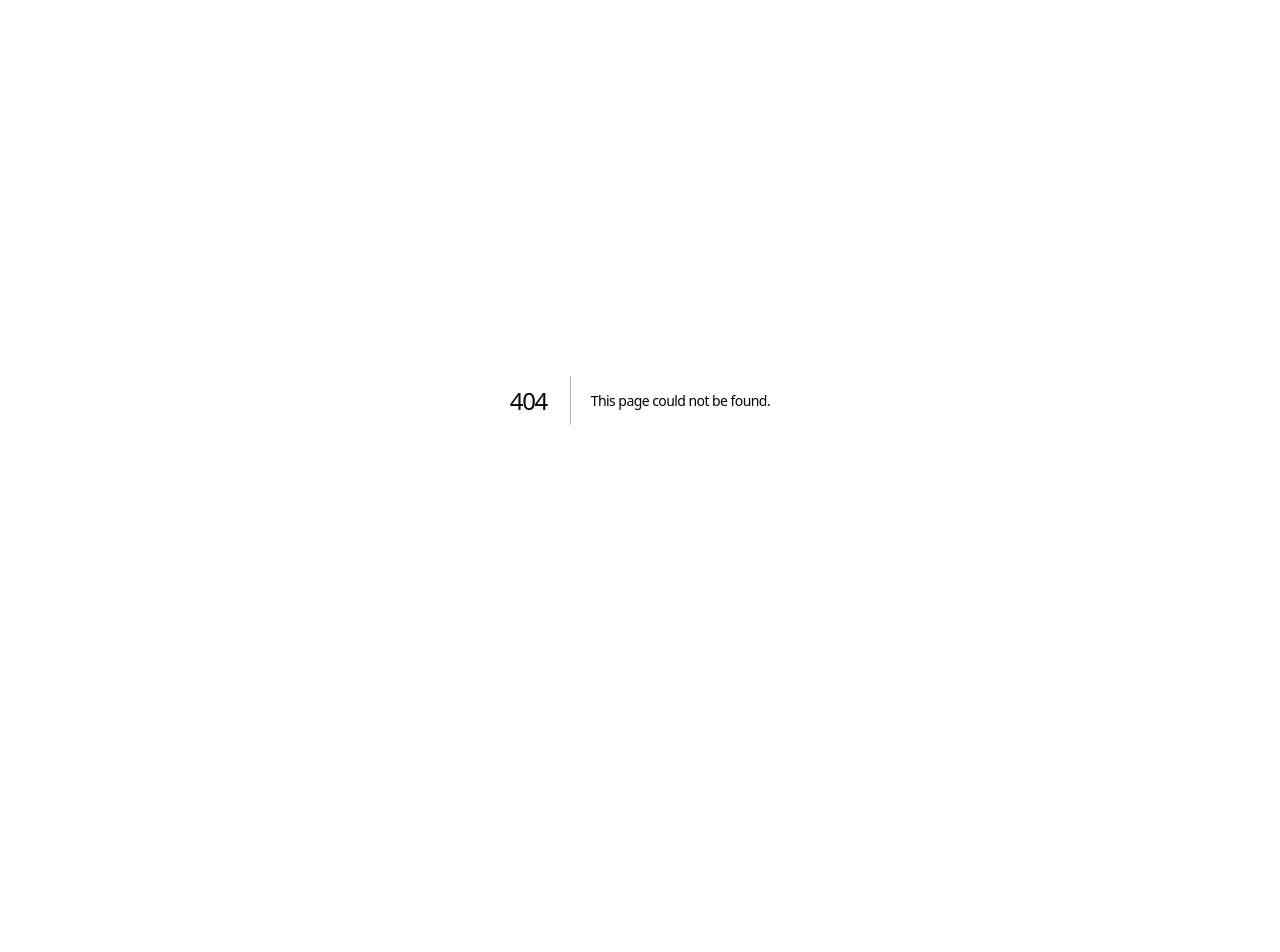
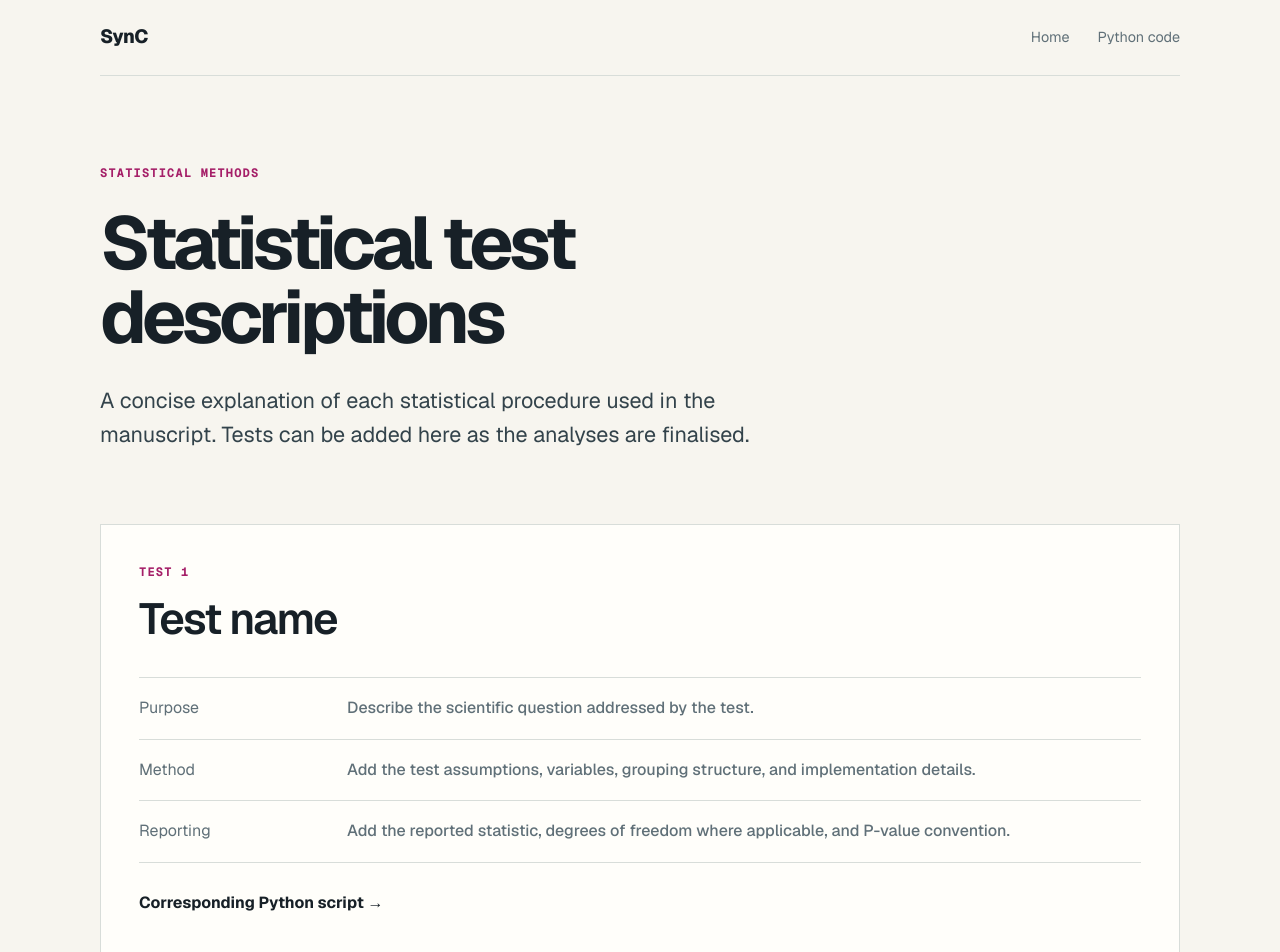
Before and after one commit to HaruoKasai/SynC-paper-site, a Next.js app: page /statistical-tests in a window 1280 px wide. Before the commit this address had no page. Shown: the top 952 px of the page. Before the commit the page ends 800 px from the top, so only its background shows below. Built offline with nearby package versions, Linux system fonts and the light colour scheme.

Commit message:
Add statistical methods and Python code pages

```diff
--- a/app/globals.css
+++ b/app/globals.css
@@ -227,12 +227,6 @@ dd {
   line-height: 1.5;
 }
 
-.scriptPlaceholder {
-  color: var(--muted);
-  font-family: var(--font-geist-mono), monospace;
-  font-size: 0.78rem;
-}
-
 dd a {
   text-underline-offset: 3px;
 }
@@ -264,6 +258,109 @@ dd a:focus-visible {
   text-underline-offset: 4px;
 }
 
+.detailLink {
+  font-weight: 590;
+}
+
+.subpageHero,
+.testCatalogue,
+.scriptCatalogue,
+.repositoryCallout {
+  width: min(1080px, calc(100% - 48px));
+  margin: 0 auto;
+}
+
+.subpageHero {
+  padding: 88px 0 72px;
+}
+
+.subpageHero h1 {
+  max-width: 880px;
+  font-size: clamp(2.8rem, 5.8vw, 5.6rem);
+}
+
+.testCatalogue,
+.scriptCatalogue {
+  padding: 0 0 76px;
+}
+
+.testCard,
+.scriptCard {
+  padding: 38px;
+  border: 1px solid var(--line);
+  background: var(--white);
+}
+
+.testCard h2,
+.scriptCard h2 {
+  margin-top: 14px;
+}
+
+.testCard dl {
+  margin: 34px 0 28px;
+  border-top: 1px solid var(--line);
+}
+
+.testCard dl > div {
+  display: grid;
+  grid-template-columns: 180px 1fr;
+  gap: 28px;
+  padding: 18px 0;
+  border-bottom: 1px solid var(--line);
+}
+
+.testCard dd {
+  color: var(--muted);
+  font-weight: 450;
+  line-height: 1.55;
+  text-align: left;
+}
+
+.scriptCard {
+  display: grid;
+  grid-template-columns: 1.25fr 0.75fr;
+  gap: 60px;
+}
+
+.scriptCard p:not(.sectionLabel) {
+  max-width: 650px;
+  color: var(--muted);
+  line-height: 1.6;
+}
+
+.filePanel {
+  display: flex;
+  align-items: flex-start;
+  flex-direction: column;
+  justify-content: center;
+  gap: 12px;
+  padding: 26px;
+  border-left: 1px solid var(--line);
+}
+
+.filePanel > span:first-child {
+  color: var(--muted);
+  font-size: 0.8rem;
+}
+
+.filePanel strong {
+  font-family: var(--font-geist-mono), monospace;
+  font-size: 0.9rem;
+}
+
+.repositoryCallout {
+  display: flex;
+  align-items: flex-end;
+  justify-content: space-between;
+  gap: 40px;
+  padding: 68px 0;
+  border-top: 1px solid var(--line);
+}
+
+.repositoryCallout h2 {
+  margin-top: 15px;
+}
+
 footer {
   min-height: 104px;
   display: flex;
@@ -274,12 +371,20 @@ footer {
   font-size: 0.8rem;
 }
 
+footer a {
+  text-underline-offset: 3px;
+}
+
 @media (max-width: 760px) {
   .nav,
   .hero,
   .codeSection,
   .statistics,
   .citation,
+  .subpageHero,
+  .testCatalogue,
+  .scriptCatalogue,
+  .repositoryCallout,
   footer {
     width: min(100% - 32px, 1080px);
   }
@@ -333,6 +438,28 @@ footer {
     align-items: flex-start;
   }
 
+  .testCard,
+  .scriptCard {
+    padding: 26px;
+  }
+
+  .testCard dl > div,
+  .scriptCard {
+    grid-template-columns: 1fr;
+    gap: 10px;
+  }
+
+  .filePanel {
+    margin-top: 18px;
+    border-top: 1px solid var(--line);
+    border-left: 0;
+  }
+
+  .repositoryCallout {
+    align-items: flex-start;
+    flex-direction: column;
+  }
+
   footer {
     align-items: flex-start;
     flex-direction: column;
--- a/app/page.tsx
+++ b/app/page.tsx
@@ -123,13 +123,12 @@ export default function Home() {
             <div>
               <dt>Statistical tests</dt>
               <dd className="testDetails">
-                <span>
-                  Explanations of the statistical procedures used in the
-                  manuscript will be listed here.
-                </span>
-                <span className="scriptPlaceholder">
-                  Corresponding Python scripts will be added with each test.
-                </span>
+                <a className="detailLink" href="/statistical-tests">
+                  Read test descriptions →
+                </a>
+                <a className="detailLink" href="/python-code">
+                  View Python scripts →
+                </a>
               </dd>
             </div>
           </dl>
--- /dev/null
+++ b/app/python-code/page.tsx
@@ -0,0 +1,79 @@
+import type { Metadata } from "next";
+
+export const metadata: Metadata = {
+  title: "Statistical Python code | SynC",
+  description:
+    "Python scripts for statistical analyses used in the SynC manuscript.",
+};
+
+const scripts = [
+  {
+    name: "Statistical test script",
+    file: "Python file to be added",
+    description:
+      "This entry will contain the script, required inputs, expected output, and a link to the related test description.",
+  },
+];
+
+export default function PythonCodePage() {
+  return (
+    <main>
+      <nav className="nav" aria-label="Page navigation">
+        <a className="brand" href="/">
+          SynC
+        </a>
+        <div className="navLinks">
+          <a href="/">Home</a>
+          <a href="/statistical-tests">Test descriptions</a>
+        </div>
+      </nav>
+
+      <header className="subpageHero">
+        <p className="eyebrow">Reproducible analysis</p>
+        <h1>Python code for statistical tests</h1>
+        <p className="lead">
+          Python scripts used for the statistical analyses will be collected
+          here with short instructions and links to their corresponding
+          methods.
+        </p>
+      </header>
+
+      <section className="scriptCatalogue" aria-label="Python scripts">
+        {scripts.map((script, index) => (
+          <article className="scriptCard" key={`${script.name}-${index}`}>
+            <div>
+              <p className="sectionLabel">Script {index + 1}</p>
+              <h2>{script.name}</h2>
+              <p>{script.description}</p>
+            </div>
+            <div className="filePanel">
+              <span>File</span>
+              <strong>{script.file}</strong>
+              <span className="status">In preparation</span>
+            </div>
+          </article>
+        ))}
+      </section>
+
+      <section className="repositoryCallout">
+        <div>
+          <p className="sectionLabel">Repository</p>
+          <h2>EEG analysis code</h2>
+        </div>
+        <a
+          className="repoLink"
+          href="https://github.com/tkssawada/SynC"
+          target="_blank"
+          rel="noreferrer"
+        >
+          tkssawada/SynC on GitHub ↗
+        </a>
+      </section>
+
+      <footer>
+        <span>SynC statistical code</span>
+        <a href="/">Back to analysis resources</a>
+      </footer>
+    </main>
+  );
+}
--- /dev/null
+++ b/app/statistical-tests/page.tsx
@@ -0,0 +1,74 @@
+import type { Metadata } from "next";
+
+export const metadata: Metadata = {
+  title: "Statistical test descriptions | SynC",
+  description:
+    "Descriptions of statistical procedures used in the SynC manuscript.",
+};
+
+const testSections = [
+  {
+    title: "Test name",
+    purpose: "Describe the scientific question addressed by the test.",
+    method:
+      "Add the test assumptions, variables, grouping structure, and implementation details.",
+    reporting:
+      "Add the reported statistic, degrees of freedom where applicable, and P-value convention.",
+  },
+];
+
+export default function StatisticalTestsPage() {
+  return (
+    <main>
+      <nav className="nav" aria-label="Page navigation">
+        <a className="brand" href="/">
+          SynC
+        </a>
+        <div className="navLinks">
+          <a href="/">Home</a>
+          <a href="/python-code">Python code</a>
+        </div>
+      </nav>
+
+      <header className="subpageHero">
+        <p className="eyebrow">Statistical methods</p>
+        <h1>Statistical test descriptions</h1>
+        <p className="lead">
+          A concise explanation of each statistical procedure used in the
+          manuscript. Tests can be added here as the analyses are finalised.
+        </p>
+      </header>
+
+      <section className="testCatalogue" aria-label="Statistical tests">
+        {testSections.map((test, index) => (
+          <article className="testCard" key={`${test.title}-${index}`}>
+            <p className="sectionLabel">Test {index + 1}</p>
+            <h2>{test.title}</h2>
+            <dl>
+              <div>
+                <dt>Purpose</dt>
+                <dd>{test.purpose}</dd>
+              </div>
+              <div>
+                <dt>Method</dt>
+                <dd>{test.method}</dd>
+              </div>
+              <div>
+                <dt>Reporting</dt>
+                <dd>{test.reporting}</dd>
+              </div>
+            </dl>
+            <a className="repoLink" href="/python-code">
+              Corresponding Python script →
+            </a>
+          </article>
+        ))}
+      </section>
+
+      <footer>
+        <span>SynC statistical methods</span>
+        <a href="/">Back to analysis resources</a>
+      </footer>
+    </main>
+  );
+}
```
